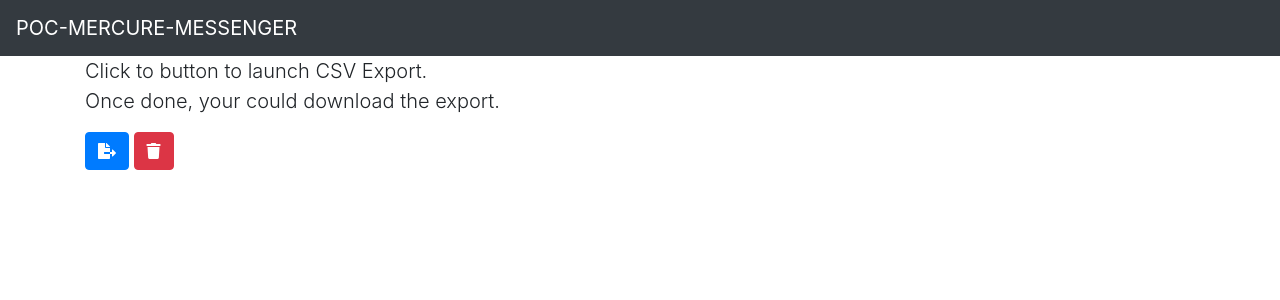
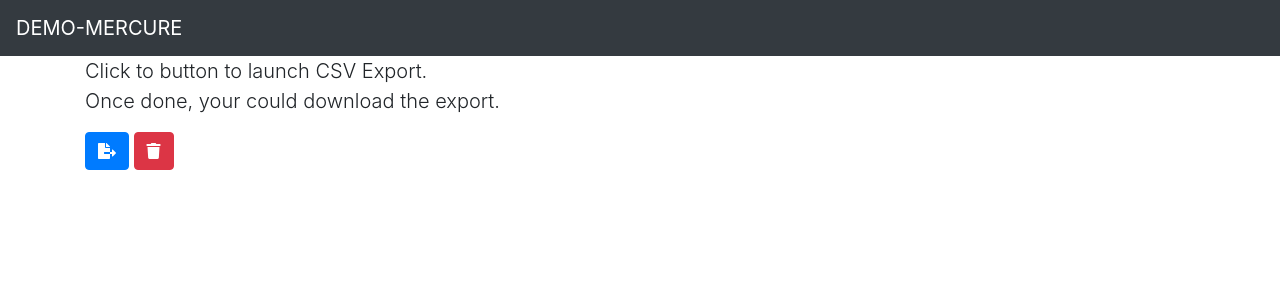
Before and after one commit to sfinx13/poc-mercure-messenger, a Symfony app: template templates/home/index.html.twig in a window 1280 px wide. Shown: the top 300 px of the page. Run offline with Twig, Linux system fonts and the light colour scheme; the template is opened without the code that fills it, so the values that code supplies are empty; some libraries are stand-ins or nearby versions.

Commit message:
update readme

```diff
--- a/templates/base.html.twig
+++ b/templates/base.html.twig
@@ -12,7 +12,7 @@
     </head>
     <body>
         <nav class="navbar navbar-expand-md navbar-dark bg-dark fixed-top">
-            <a class="navbar-brand" href="#">POC-MERCURE-MESSENGER</a>
+            <a class="navbar-brand" href="#">DEMO-MERCURE</a>
             <button class="navbar-toggler" type="button" data-toggle="collapse" data-target="#navbarsExampleDefault" aria-controls="navbarsExampleDefault" aria-expanded="false" aria-label="Toggle navigation">
                 <span class="navbar-toggler-icon"></span>
             </button>
```
Also changed, not shown: README.md.
